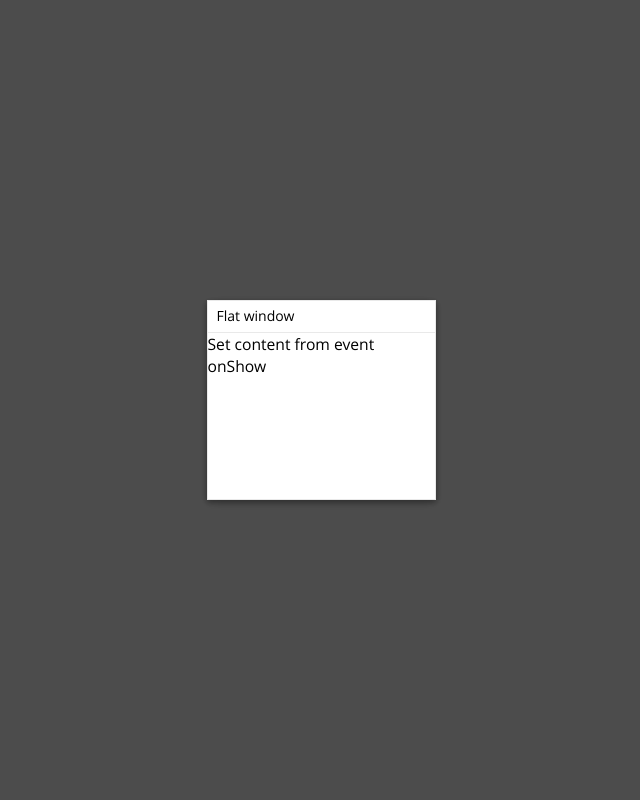
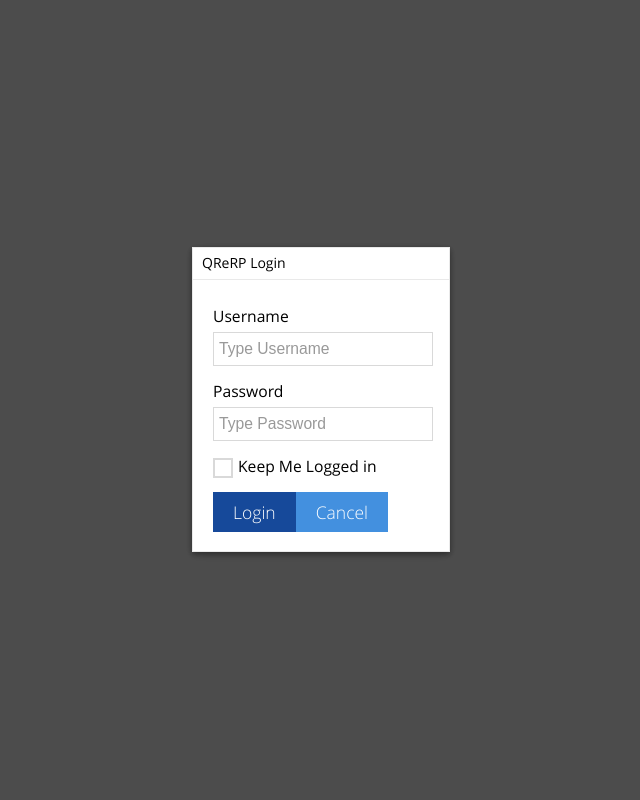
Before and after one commit to JacquesLoubser/QReRP, a PHP site: page /login.php in a window 1280 px wide. Shown: the whole page, without its empty margins (318-958 px from the left). Run offline with PHP 8.4, Linux system fonts and the light colour scheme.

Commit message:
Updates - Login & Auth
Added more auth code. and Created Login page. Added max- and min- to
dialog's values

```diff
--- a/js/metro-dialog.js
+++ b/js/metro-dialog.js
@@ -21,6 +21,10 @@
             overlay: false,
             width: 'auto',
             height: 'auto',
+		maxWidth: 'auto',
+            maxHeight: 'auto',
+		minWidth: 'auto',
+            minHeight: 'auto',
             position: 'default',
             padding: false,
             overlayClickClose: true,
@@ -91,6 +95,12 @@
 
         if (params.width != 'auto') _window.css('min-width', params.width);
         if (params.height != 'auto') _window.css('min-height', params.height);
+
+if (params.minWidth != 'auto') _window.css('min-width', params.minWidth);
+        if (params.minHeight != 'auto') _window.css('min-height', params.minHeight);
+
+if (params.maxWidth != 'auto') _window.css('max-width', params.maxWidth);
+        if (params.maxHeight != 'auto') _window.css('max-height', params.maxHeight);
 
         _overlay.hide().appendTo('body').fadeIn('fast');
 
--- a/login.php
+++ b/login.php
@@ -1,3 +1,17 @@
+<?php
+$a=true;
+if($a=false)
+{
+require("auth.php");
+$auth = authUser(false);
+if($auth=true)
+{
+	printf("<script>location.href='login.php'</script>");
+	 echo '<META HTTP-EQUIV="Refresh" Content="0; URL=login.php">';
+    die();
+}
+}
+?>
 <!Doctype HTML>
 <head>
 <title>Login to QReRP</title>
@@ -15,16 +29,19 @@
 <script type="text/javascript">
 $(document).ready(function(){
     $.Dialog({
+		maxWidth: 260,
+		maxHeight: 500,
+		padding: 20,
         overlay: true,
         shadow: true,
         flat: true,
 		sysButtons: false,
         icon: '',
-        title: 'Flat window',
+        title: 'QReRP Login',
         content: '',
         onShow: function(_dialog){
             var content = _dialog.children('.content');
-            content.html('Set content from event onShow');
+content.html('<label for="Username">Username</label><div align="center" class="input-control text size3"><input id="Username" type="text" value="" placeholder="Type Username"/><button class="btn-clear"></button></div><label for="pass">Password</label> <div  class="input-control password size3"><input id="pass" type="password" value="" placeholder="Type Password"/><button class="btn-reveal"></button></div><div class="input-control checkbox"> <label><input type="checkbox" /><span class="check"></span>Keep Me Logged in </label></div><div><button class="large primary">Login</button><button class="large info">Cancel</button></div>');
         }
     });
 });
```
Also changed, not shown: Docs/Dev/Authorisation.txt (deleted, +0 -9 lines), auth.php (+44 -10 lines), License.md.
